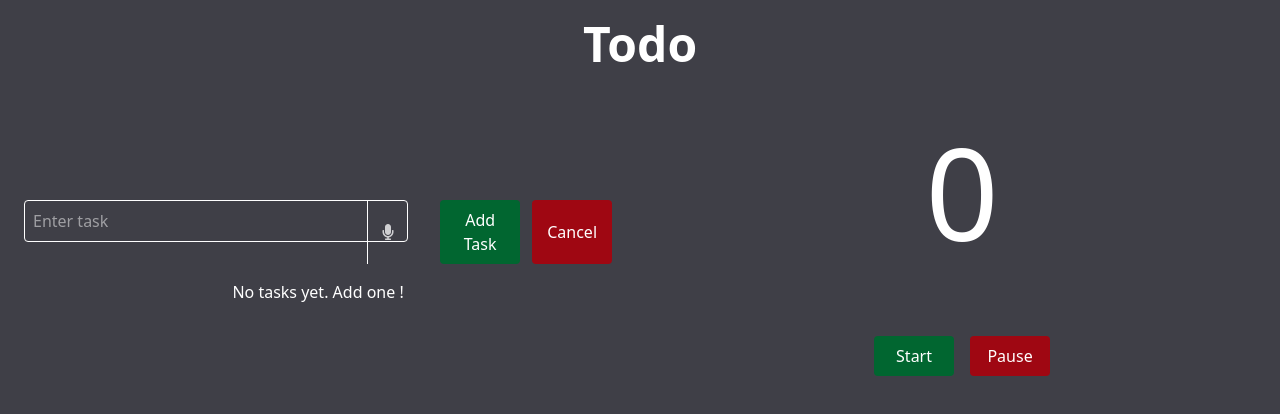
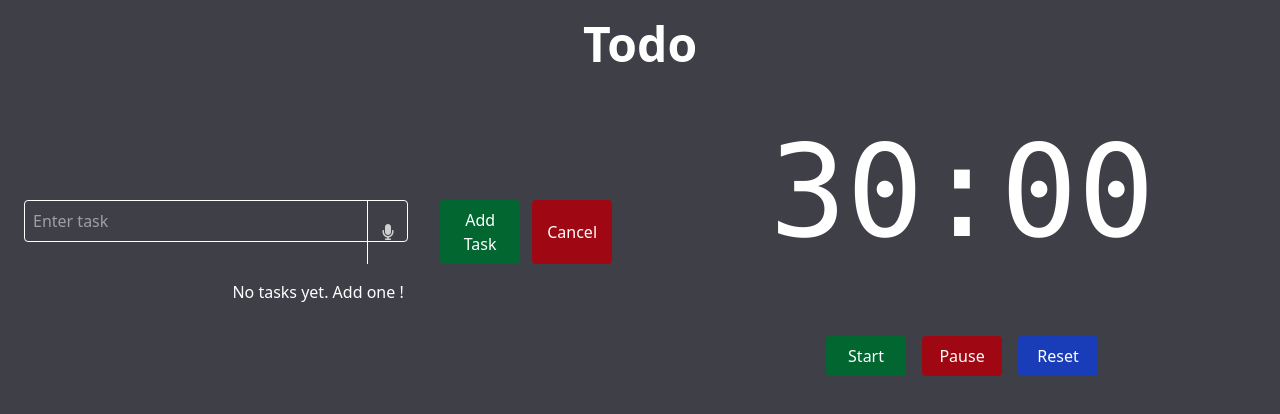
Before and after one commit to lezyCoder/Todo_SpeechRecogination, a React (Vite) app: page / in a window 1280 px wide. Shown: the top 414 px of the page. Built offline with nearby package versions, Linux system fonts and the light colour scheme.

Commit message:
Timer Component Updated

```diff
--- a/src/Timer.jsx
+++ b/src/Timer.jsx
@@ -1,13 +1,20 @@
 import { useState, useRef } from "react";
 
 const Timer = () => {
-    const [timer, setTimer] = useState(0);
+    const [timer, setTimer] = useState(30 * 60); // 30 minutes in seconds
     const intervalRef = useRef(null);
 
     const handleStart = () => {
         if (intervalRef.current) return; // prevent multiple intervals
         intervalRef.current = setInterval(() => {
-            setTimer((prev) => prev + 1);
+            setTimer((prev) => {
+                if (prev <= 0) {
+                    clearInterval(intervalRef.current);
+                    intervalRef.current = null;
+                    return 0; // Stop at 0
+                }
+                return prev - 1;
+            });
         }, 1000);
     };
 
@@ -16,15 +23,44 @@ const Timer = () => {
         intervalRef.current = null;
     };
 
+    const handleReset = () => {
+        clearInterval(intervalRef.current);
+        intervalRef.current = null;
+        setTimer(30 * 60);
+    };
+
+    // Format time as MM:SS
+    const formatTime = (seconds) => {
+        const mins = Math.floor(seconds / 60);
+        const secs = seconds % 60;
+        return `${mins.toString().padStart(2, '0')}:${secs.toString().padStart(2, '0')}`;
+    };
+
     return (
-        <div className="w-1/2 h-full flex justify-center items-center flex-col ">
-            <div className="timer p-10 text-9xl">
-                {timer}
+        <div className="w-1/2 h-full flex justify-center items-center flex-col">
+            <div className="timer p-10 text-9xl font-mono">
+                {formatTime(timer)}
             </div>
 
             <div className="btn flex gap-4 p-10">
-                <button className="outline-none  p-2 w-20 rounded bg-green-800 hover:scale-[0.9]  ease-in-out cursor-pointer" onClick={handleStart}>Start</button>
-                <button className=" outline-none p-2 w-20 rounded bg-red-800 hover:scale-[0.9]  ease-in-out cursor-pointer" onClick={handlePause}>Pause</button>
+                <button
+                    className="outline-none p-2 w-20 rounded bg-green-800 hover:scale-90 transition-transform ease-in-out cursor-pointer text-white"
+                    onClick={handleStart}
+                >
+                    Start
+                </button>
+                <button
+                    className="outline-none p-2 w-20 rounded bg-red-800 hover:scale-90 transition-transform ease-in-out cursor-pointer text-white"
+                    onClick={handlePause}
+                >
+                    Pause
+                </button>
+                <button
+                    className="outline-none p-2 w-20 rounded bg-blue-800 hover:scale-90 transition-transform ease-in-out cursor-pointer text-white"
+                    onClick={handleReset}
+                >
+                    Reset
+                </button>
             </div>
         </div>
     );
```
